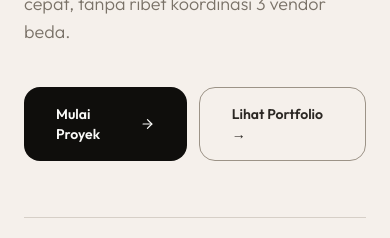
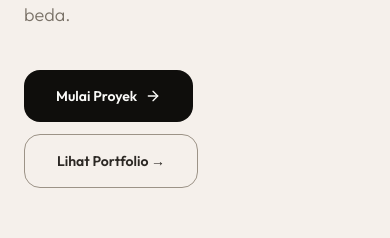
Before and after one commit to NurlChl/lifistudio_agency, a Next.js app: page / in a window 390 px wide. Shown: the part 368-606 px from the top of the page. Built offline with nearby package versions, Linux system fonts and the light colour scheme; no server answers; the database is empty.

Commit message:
fix: wrap CTA buttons on mobile when they don't fit

```diff
--- a/src/app/(site)/HomeClient.tsx
+++ b/src/app/(site)/HomeClient.tsx
@@ -76,7 +76,7 @@ export default function HomeClient({ faqItems, featuredProjects }: { faqItems: F
                 2x lebih cepat, tanpa ribet koordinasi 3 vendor beda.
               </p>
 
-              <div className="flex flex-row gap-3">
+              <div className="flex flex-row flex-wrap gap-3">
                 <Link
                   href="/contact"
                   className="inline-flex items-center gap-2 px-8 py-4 rounded-xl bg-stone-900 text-white text-sm font-semibold hover:bg-stone-700 active:bg-stone-800 active:scale-[0.97] transition-all duration-300 focus-visible:outline-none focus-visible:ring-2 focus-visible:ring-accent-500 focus-visible:ring-offset-2 w-fit"
```
